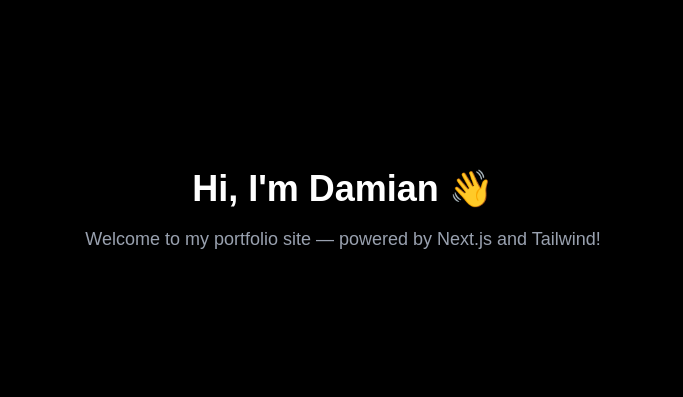
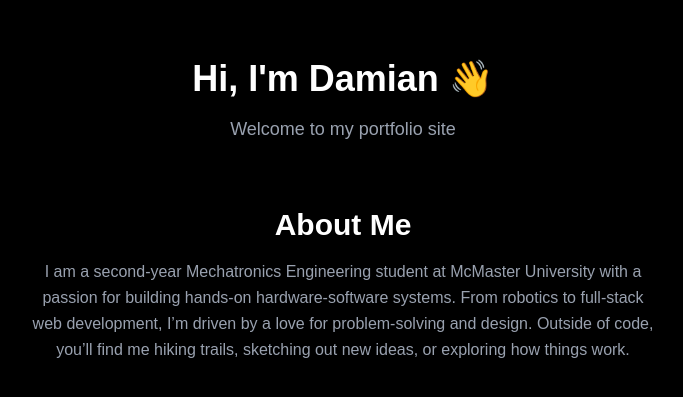
Before and after one commit to damian-szydlowski/my-portfolio, a Next.js app: page / in a window 1280 px wide. Shown: the part 189-586 px from the top of the page, without its empty margins (297-980 px from the left). Built offline with nearby package versions, Linux system fonts and the light colour scheme.

Commit message:
add: about me section

```diff
--- a/src/app/page.tsx
+++ b/src/app/page.tsx
@@ -1,8 +1,12 @@
+import About from '../components/About';
 export default function Home() {
   return (
     <main className="flex min-h-screen flex-col items-center justify-center bg-black text-white">
       <h1 className="text-4xl font-bold mb-4">Hi, I&apos;m Damian 👋</h1>
-      <p className="text-lg text-gray-400">Welcome to my portfolio site — powered by Next.js and Tailwind!</p>
+      <p className="text-lg text-gray-400">Welcome to my portfolio site
+      </p>
+
+      <About />
     </main>
   );
 }
--- /dev/null
+++ b/src/components/About.tsx
@@ -0,0 +1,10 @@
+export default function About() {
+    return (
+      <section className="mt-16 px-6 max-w-2xl text-center">
+        <h2 className="text-3xl font-bold text-white mb-4">About Me</h2>
+        <p className="text-gray-400 leading-relaxed">
+          I am a second-year Mechatronics Engineering student at McMaster University with a passion for building hands-on hardware-software systems. From robotics to full-stack web development, I’m driven by a love for problem-solving and design. Outside of code, you’ll find me hiking trails, sketching out new ideas, or exploring how things work.
+        </p>
+      </section>
+    );
+  }
```
